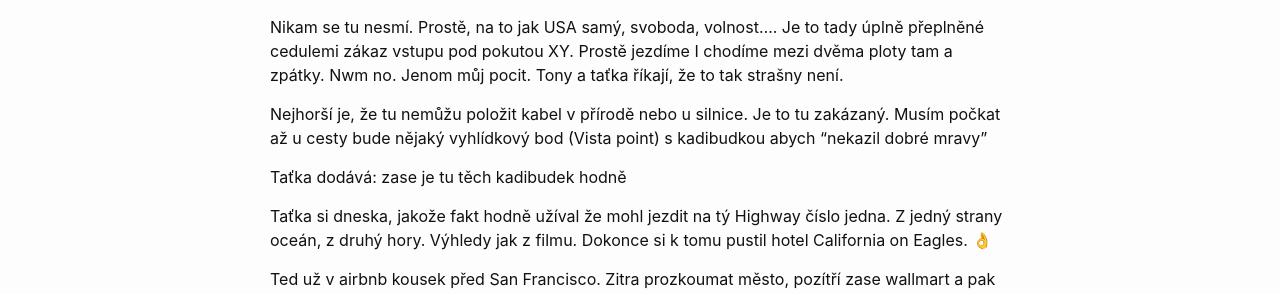
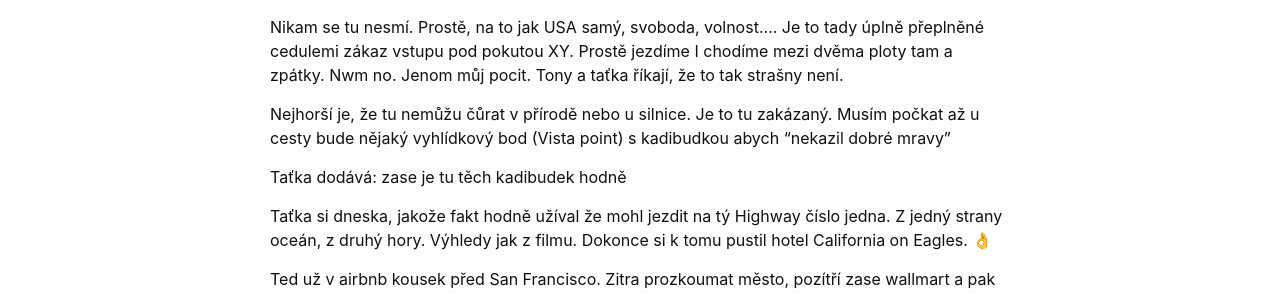
Before and after one commit to Smidra/rada.smid.io-site, a Jekyll site: the page built from _posts/2019-08-05-Pondělí - Highway 1 - 2.md, in a window 1280 px wide. Shown: the part 524-818 px from the top of the page. Built offline with Jekyll 4.4.1, drawn with Linux system fonts in a browser that asks for light colours.

Commit message:
Update from Forestry.io Radek Šmíd updated _posts/2019-08-05-Pondělí - Highway 1 - 2.md

```diff
--- a/_posts/2019-08-05-Pondělí - Highway 1 - 2.md
+++ b/_posts/2019-08-05-Pondělí - Highway 1 - 2.md
@@ -15,7 +15,7 @@ Když z jsem u těch zvířat. Na pláži jsme viděli hromady rypoušů. To byl
 
 Nikam se tu nesmí. Prostě, na to jak USA samý, svoboda, volnost.... Je to tady úplně přeplněné cedulemi zákaz vstupu pod pokutou XY. Prostě jezdíme I chodíme mezi dvěma ploty tam a zpátky.  Nwm no. Jenom můj pocit. Tony a taťka říkají, že to tak strašny není.
 
-Nejhorší je, že tu nemůžu položit kabel v přírodě nebo u silnice. Je to tu zakázaný. Musím počkat až u cesty bude nějaký vyhlídkový bod (Vista point) s kadibudkou abych "nekazil dobré mravy"
+Nejhorší je, že tu nemůžu čůrat v přírodě nebo u silnice. Je to tu zakázaný. Musím počkat až u cesty bude nějaký vyhlídkový bod (Vista point) s kadibudkou abych "nekazil dobré mravy"
 
 Taťka dodává: zase je tu těch kadibudek hodně
 
@@ -29,4 +29,4 @@ Taťka dodává: kemping je skvělá věc, ale tepla sprcha v airbnb je na úpln
 
 ![](/fotky-amerika/F6C88597-99AD-468A-AD33-AD0C2CD7E233.jpeg)
 
->  víc fotek v galerii
+> víc fotek v galerii
```
Also changed, not shown: .forestry/front_matter/templates/post.yml.
